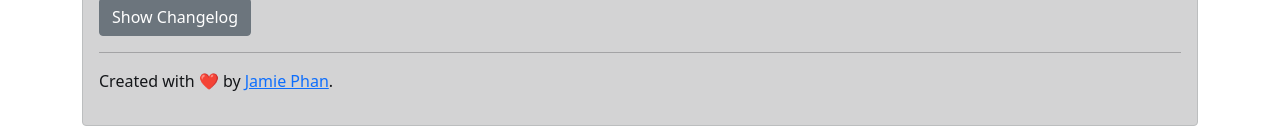
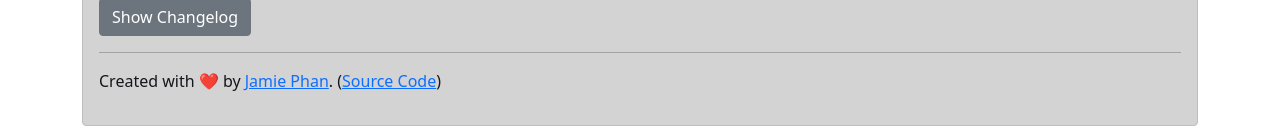
Before and after one commit to jamiephan/HeroesOfTheStorm_StormMapGenerator, a React (Create React App) app in the folder client/: page / in a window 1280 px wide. Shown: the part 873-1012 px from the top of the page. Built offline with nearby package versions, Linux system fonts and the light colour scheme; no server answers.

Commit message:
added source code link

```diff
--- a/client/src/components/ThankYouBox.js
+++ b/client/src/components/ThankYouBox.js
@@ -74,7 +74,7 @@ export default function BottomSection() {
       }
       <hr />
       <p>
-        Created with ❤️ by <a href="https://github.com/jamiephan" target="_blank" rel="noreferrer">Jamie Phan</a>.
+        Created with ❤️ by <a href="https://github.com/jamiephan" target="_blank" rel="noreferrer">Jamie Phan</a>. (<a href="https://github.com/jamiephan/HeroesOfTheStorm_StormMapGenerator" target="_blank" rel="noreferrer">Source Code</a>)
       </p>
     </Alert>
   )
```
